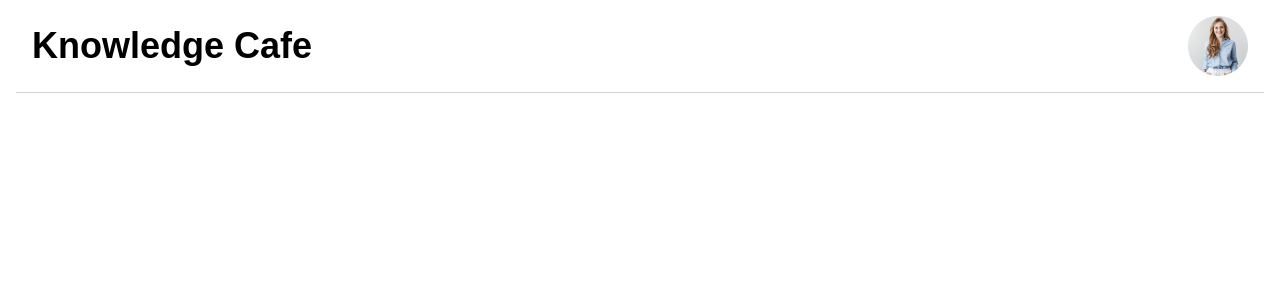
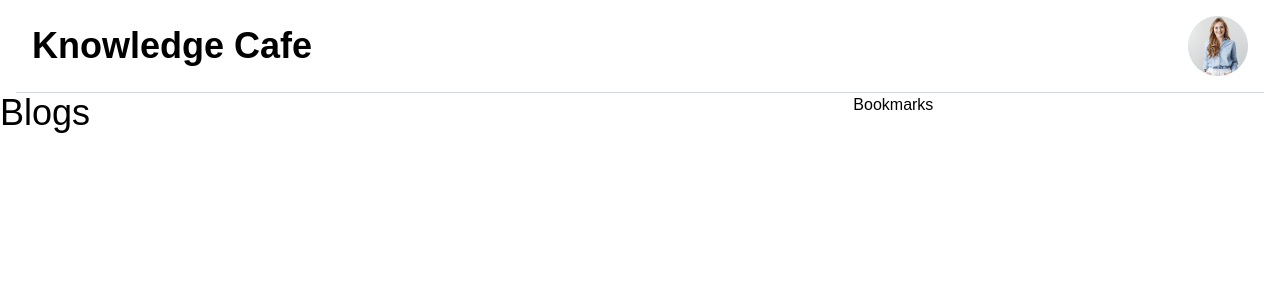
Before and after one commit to tasninanika/Knowledge-Cafe, a React (Vite) app: page / in a window 1280 px wide. Shown: the top 300 px of the page. Built offline with nearby package versions, Linux system fonts and the light colour scheme.

Commit message:
Added bookmarks.jsx

```diff
--- a/src/App.jsx
+++ b/src/App.jsx
@@ -1,4 +1,5 @@
 import Blogs from "./Components/Blogs/Blogs"
+import Bookmarks from "./Components/Bookmarks/Bookmarks"
 import Header from "./Components/Header/Header"
 
 function App() {
@@ -6,8 +7,9 @@ function App() {
   return (
     <>
       <Header></Header>
-      <div>
+      <div className="md:flex">
         <Blogs></Blogs>
+        <Bookmarks></Bookmarks>
       </div>
     </>
   )
--- a/src/Components/Blogs/Blogs.jsx
+++ b/src/Components/Blogs/Blogs.jsx
@@ -13,8 +13,8 @@ const Blogs = () => {
     },[])
 
     return (
-        <div>
-
+        <div className="md:w-2/3">
+            <h1 className="text-4xl">Blogs</h1>
             <Blog></Blog>
         </div>
     );
--- a/src/Components/Bookmarks/Bookmarks.jsx
+++ b/src/Components/Bookmarks/Bookmarks.jsx
@@ -1,8 +1,8 @@
 
 const Bookmarks = () => {
     return (
-        <div>
-
+        <div className="md:1/3">
+            <h2>Bookmarks</h2>
         </div>
     );
 };
```
